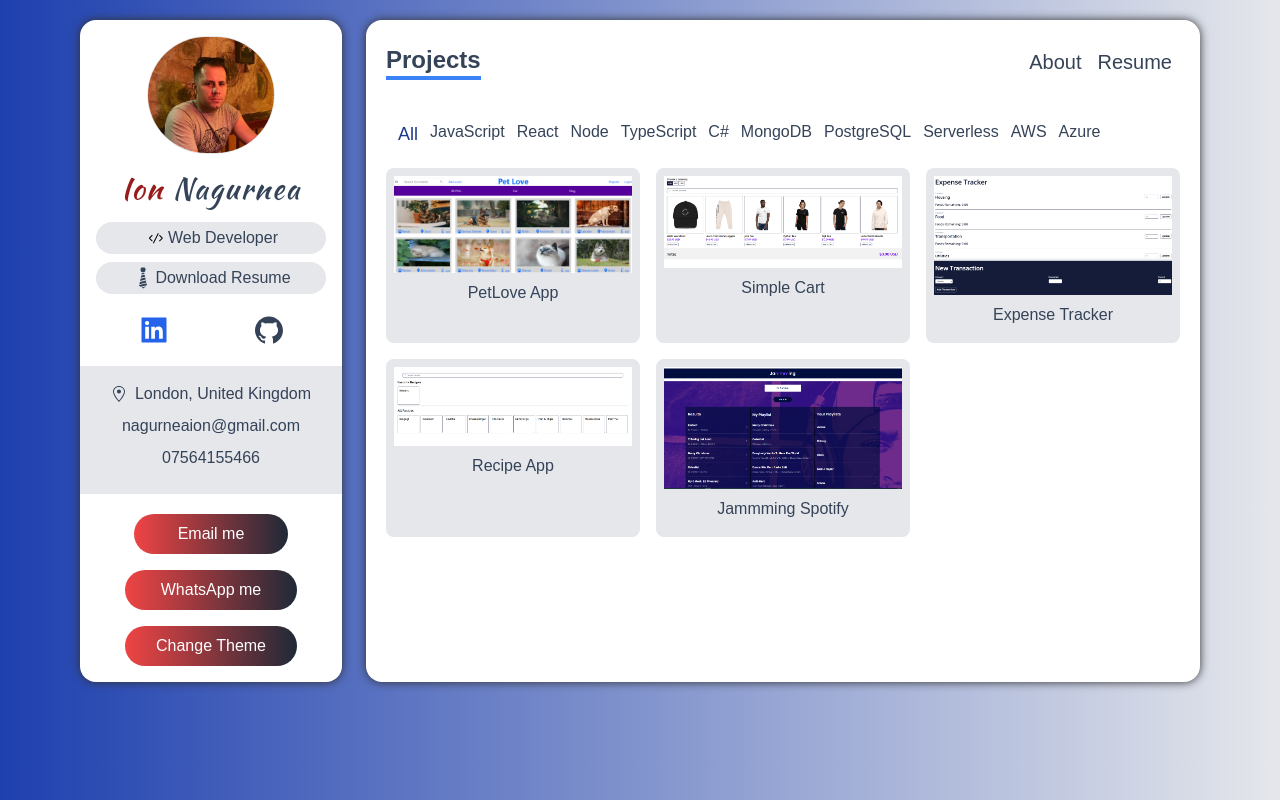
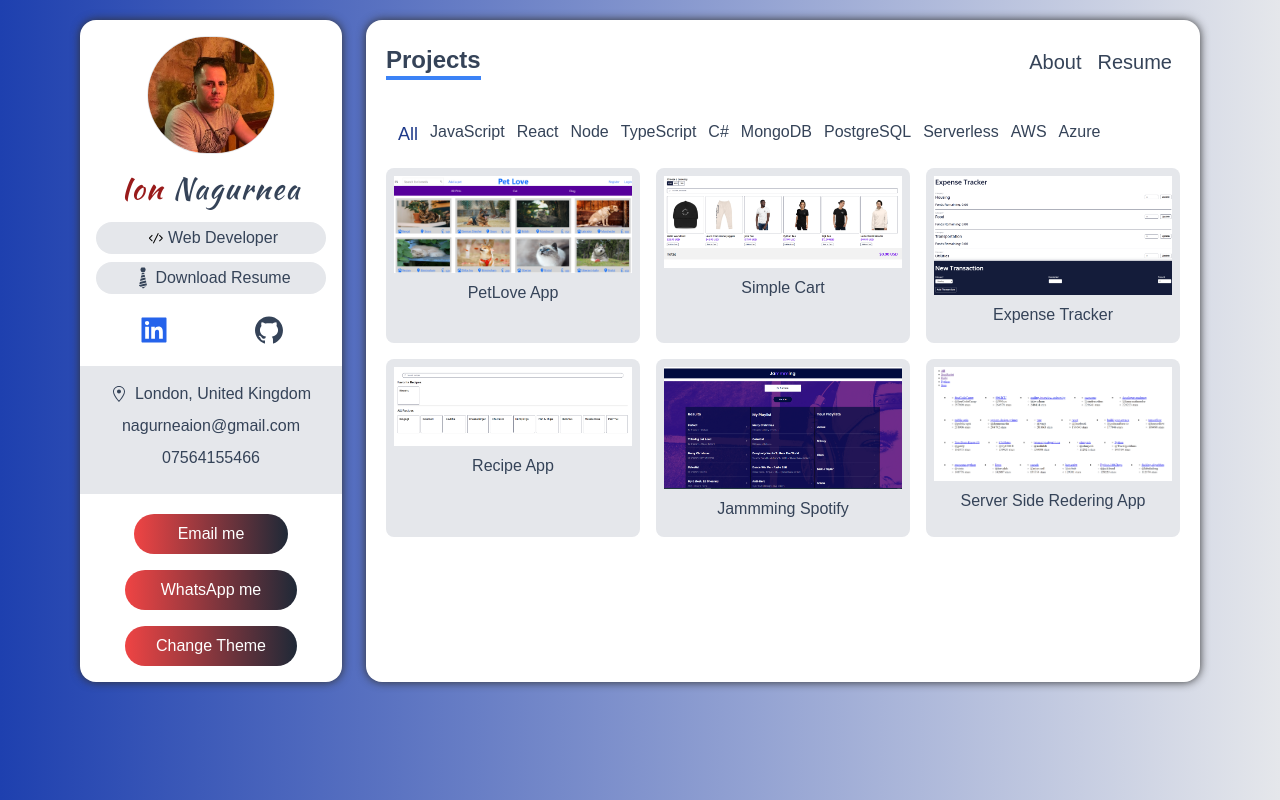
Before and after one commit to IONnagurnea/myDevProfile, a Next.js app: page /projects in a window 1280 px wide. Built offline with nearby package versions, Linux system fonts and the light colour scheme.

Commit message:
adding a new project

```diff
--- a/data.ts
+++ b/data.ts
@@ -204,5 +204,15 @@ export const projects: IProject[] = [
       "Serching songs from spotify and adding them to a customize playlist ",
     key_techs: ["React", "JavaScript", "CSS", "Spotify APIs" ],
   },
+  {
+    name: "Server Side Redering App",
+    image_path: "/images/serverside.png",
+    deployed_url: "https://serversiderendering-ion.onrender.com/",
+    github_url: "https://github.com/IONnagurnea/serverSideRendering",
+    category: ["javaScript", "node"],
+    description:
+      "App that use server side rendering with sharing content for both server and client",
+    key_techs: ["JavaScript", "Node.js", "Github API" ],
+  },
 
 ];
```
Also changed, not shown: public/images/serverside.PNG (added).
